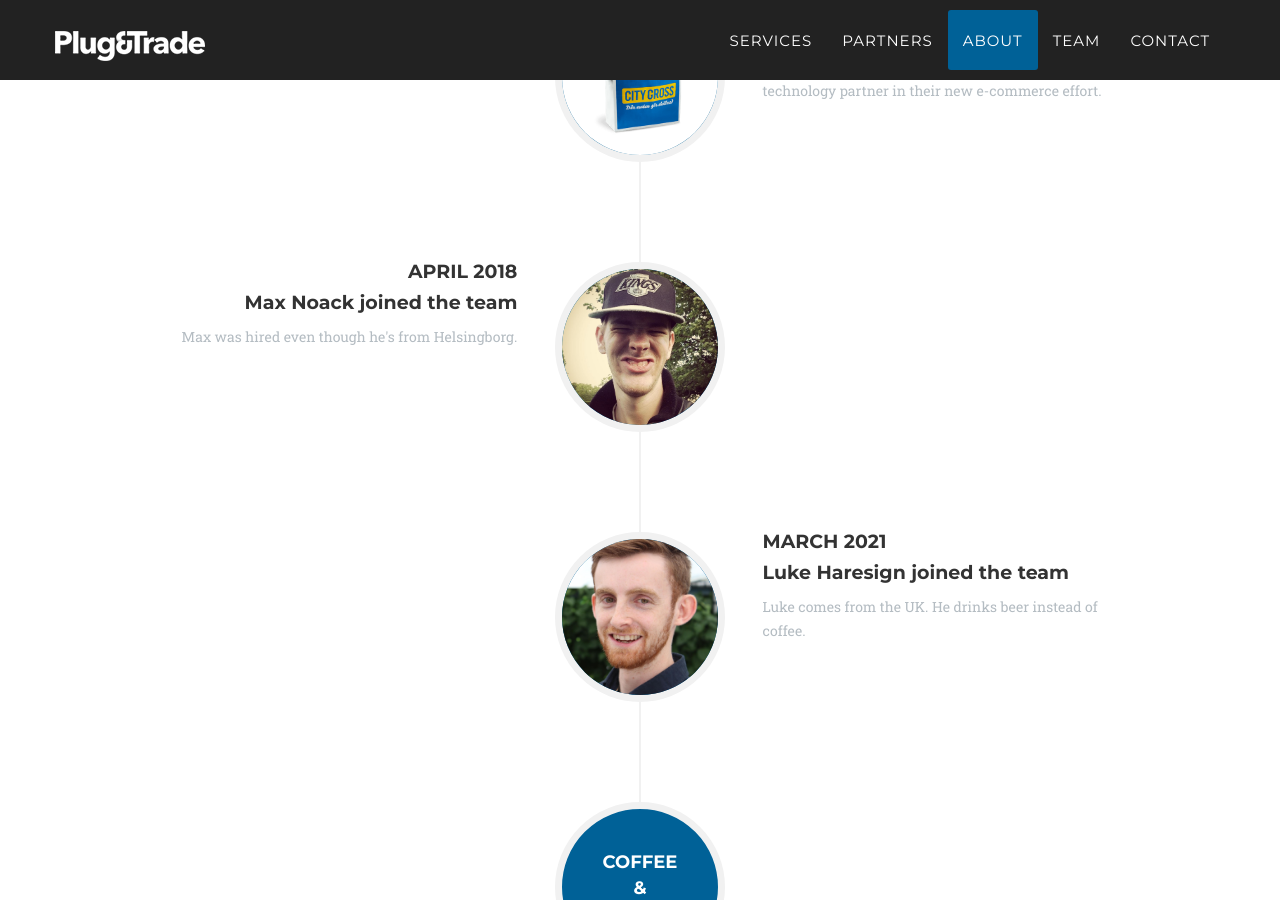
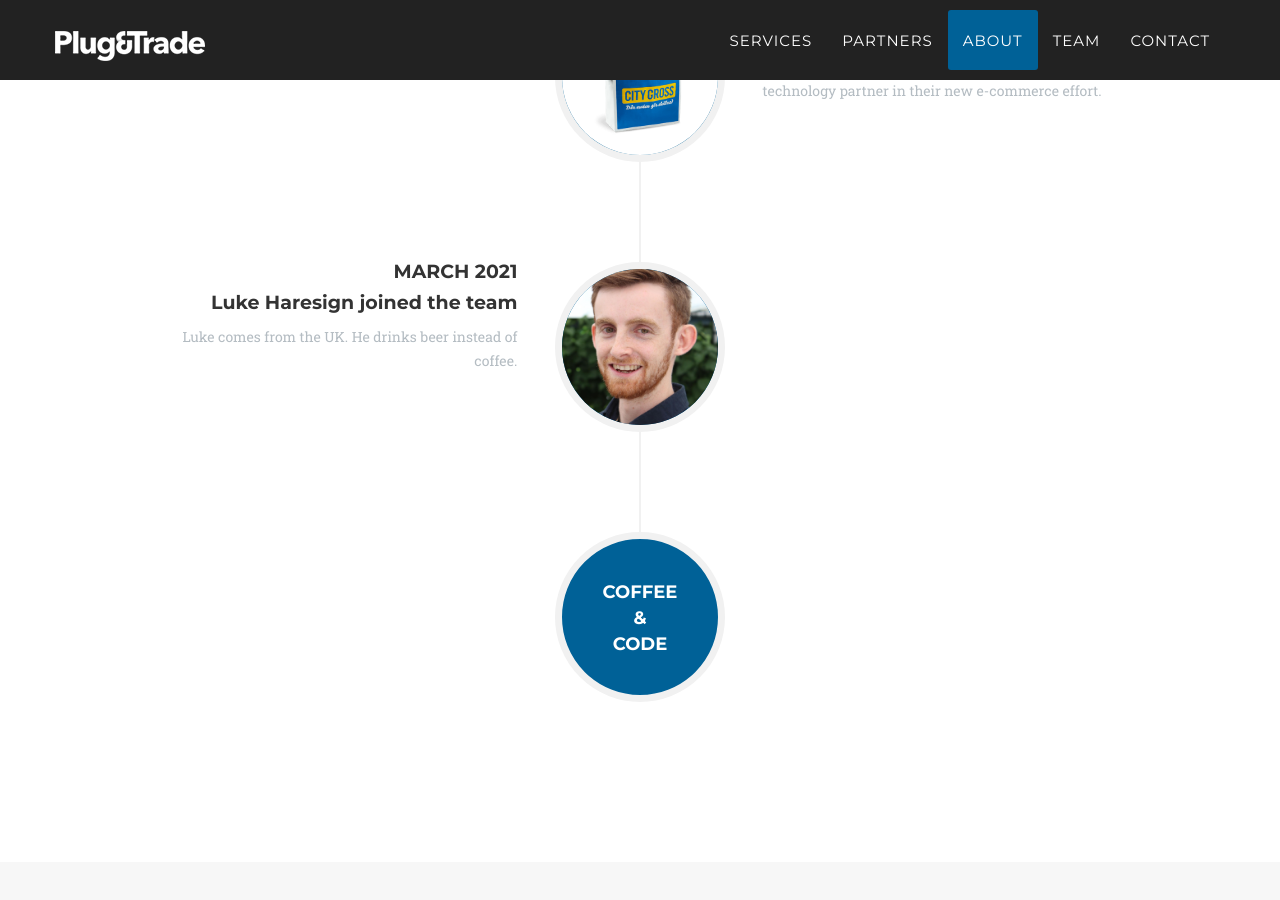
Before and after one commit to PlugAndTrade/plugandtrade.github.io, a Jekyll site: the page built from index.html, in a window 1280 px wide and 900 px high, scrolled down 4150 px. Built offline with Jekyll 4.4.1, drawn with Linux system fonts in a browser that asks for light colours; some web fonts are replaced.

Commit message:
Remove me

```diff
--- a/_includes/about.html
+++ b/_includes/about.html
@@ -96,20 +96,6 @@
                         </li>
                         <li>
                             <div class="timeline-image">
-                                <img class="img-circle img-responsive" src="img/team/8.jpg" alt="Max Noack">
-                            </div>
-                            <div class="timeline-panel">
-                                <div class="timeline-heading">
-                                    <h4>April 2018</h4>
-                                    <h4 class="subheading">Max Noack joined the team</h4>
-                                </div>
-                                <div class="timeline-body">
-                                    <p class="text-muted">Max was hired even though he's from Helsingborg.</p>
-                                </div>
-                            </div>
-                        </li>
-                        <li class="timeline-inverted">
-                            <div class="timeline-image">
                                 <img class="img-circle img-responsive" src="img/team/9.jpg" alt="Luke Haresign">
                             </div>
                             <div class="timeline-panel">
```
